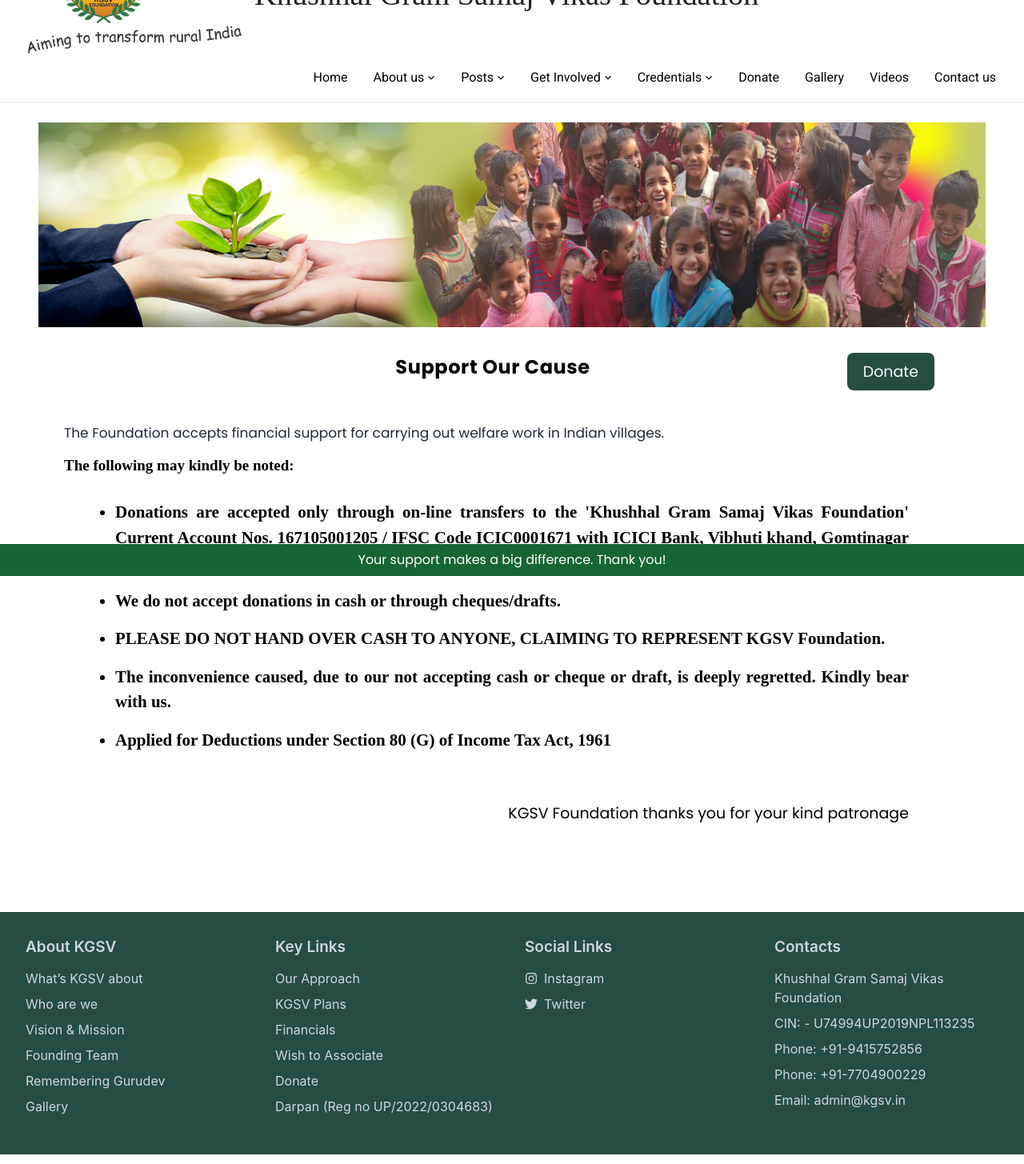
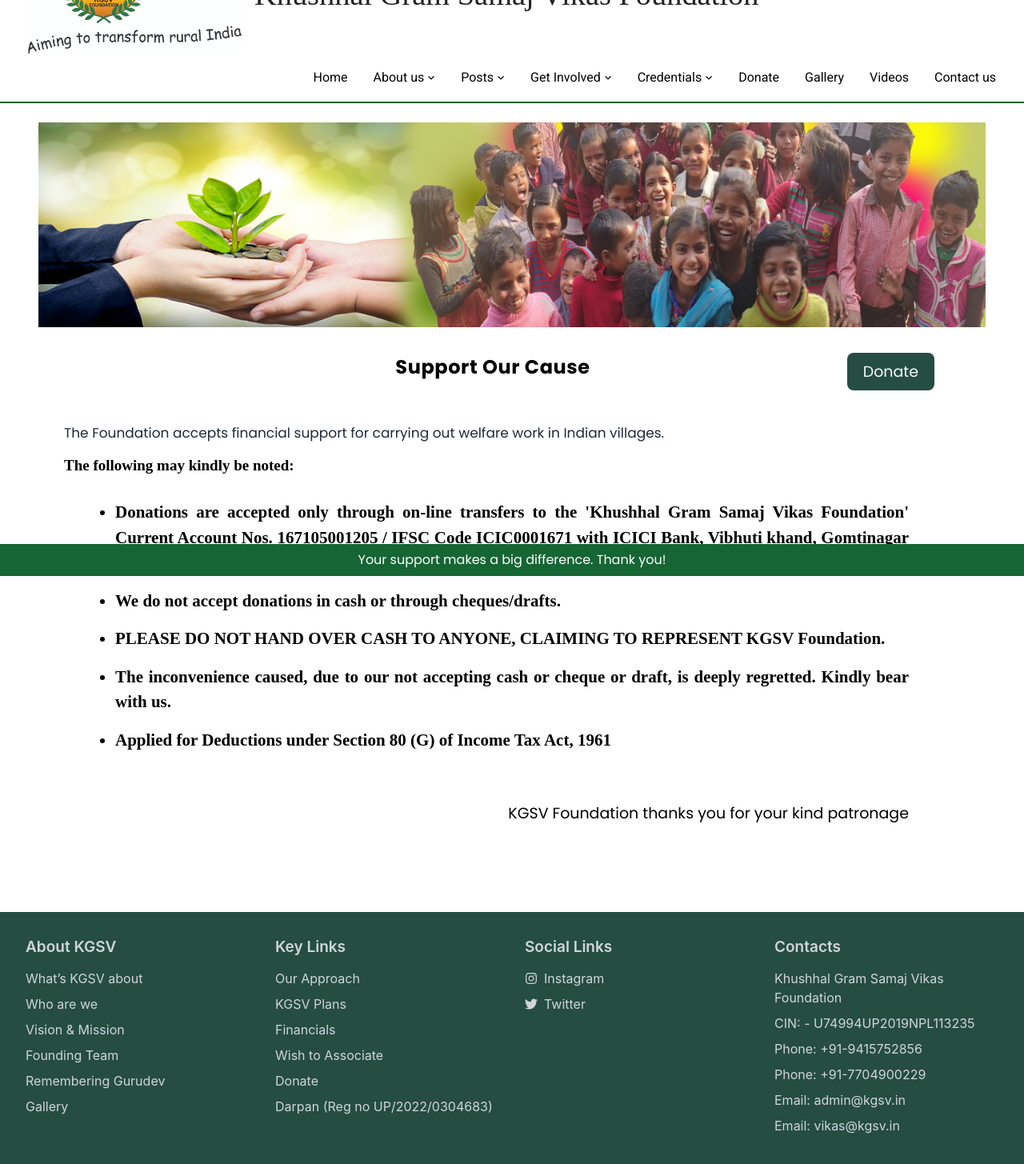
Before and after one commit to iGauravSingh/kgsvngo, a React (Vite) app: page /donate in a window 1280 px wide. Shown: the part 80-1535 px from the top of the page at 80% size. Built offline with nearby package versions, Linux system fonts and the light colour scheme; a web font is replaced by a local one.

Commit message:
changed suggested as of 10/14/2024

```diff
--- a/src/components/Activity.tsx
+++ b/src/components/Activity.tsx
@@ -4,12 +4,14 @@
 
 const classesData = [
   {id: 1, desc: "CMC Gram Punnapur",mentor: 'Rishi Kumar Gupta',phone: '8707726641', address: "Tehsil Sidhauli, Distt Sitapur-261303"},
-  {id: 2, desc: "CMC Gram Asal",mentor: 'Shalini Vishwakarma',phone: '9569691760', address: "Tehsil Sidhauli, District Sitapur- 261303"},
+  {id: 2, desc: "CMC Gram Asal",mentor: 'Shalini Vishwakarma',phone: '7523806965', address: "Tehsil Sidhauli, District Sitapur- 261303"},
   {id: 3, desc: "PSK - KGSV Centre of Learning , Punnapur",mentor: 'Rishi Kumar Gupta',phone: '8707726641', address: "Tehsil Sidhauli , District Sitapur-261303"},
-  {id: 4, desc: "SVBPK, Kakrighat",mentor: 'Tanuja Bisht',phone: '9569691760', address: " District Almora - 263678 , Uttarakhand "},
+  {id: 4, desc: "SVBPK, Kakrighat",mentor: 'Tanuja Bisht',phone: '6397458981', address: " District Almora - 263678 , Uttarakhand "},
 ]
 
 const upcomingEvents = [
+  {id: 4, desc: "KGSV Annual Quiz", day: "24", month: "November", year: "2024", address: "All Centers"},
+  {id: 3, desc: "KGSV Annual Sports day", day: "14", month: "November", year: "2024", address: "All Centers"},
   {id: 1, desc: "Visit of the Children to Regional Science City", day: "22", month: "May", year: "2024", address: "Lucknow"},
   {id: 2, desc: "Annual Drama Competition", day: "22", month: "May", year: "2024", address: "Lucknow"}
 ]
--- a/src/components/Footer.tsx
+++ b/src/components/Footer.tsx
@@ -86,6 +86,7 @@
             <li>Phone: +91-9415752856</li>
             <li>Phone: +91-7704900229</li>
             <li>Email: admin@kgsv.in</li>
+            <li>Email: vikas@kgsv.in</li>
           </ul>
         </div>
       </div>
--- a/src/components/Header.tsx
+++ b/src/components/Header.tsx
@@ -242,7 +242,8 @@
             <Link to="/contact">Contact us</Link>
           </p>
         </div>
-        <div className=" border border-opacity-5 border-green-950 w-screen"></div>
+        {/* <div className=" border border-opacity-5 border-green-950 w-screen"></div> */}
+        <div className=" border border-green-800 w-screen"></div>
       </div>
 
       {/* small menu  */}
```
